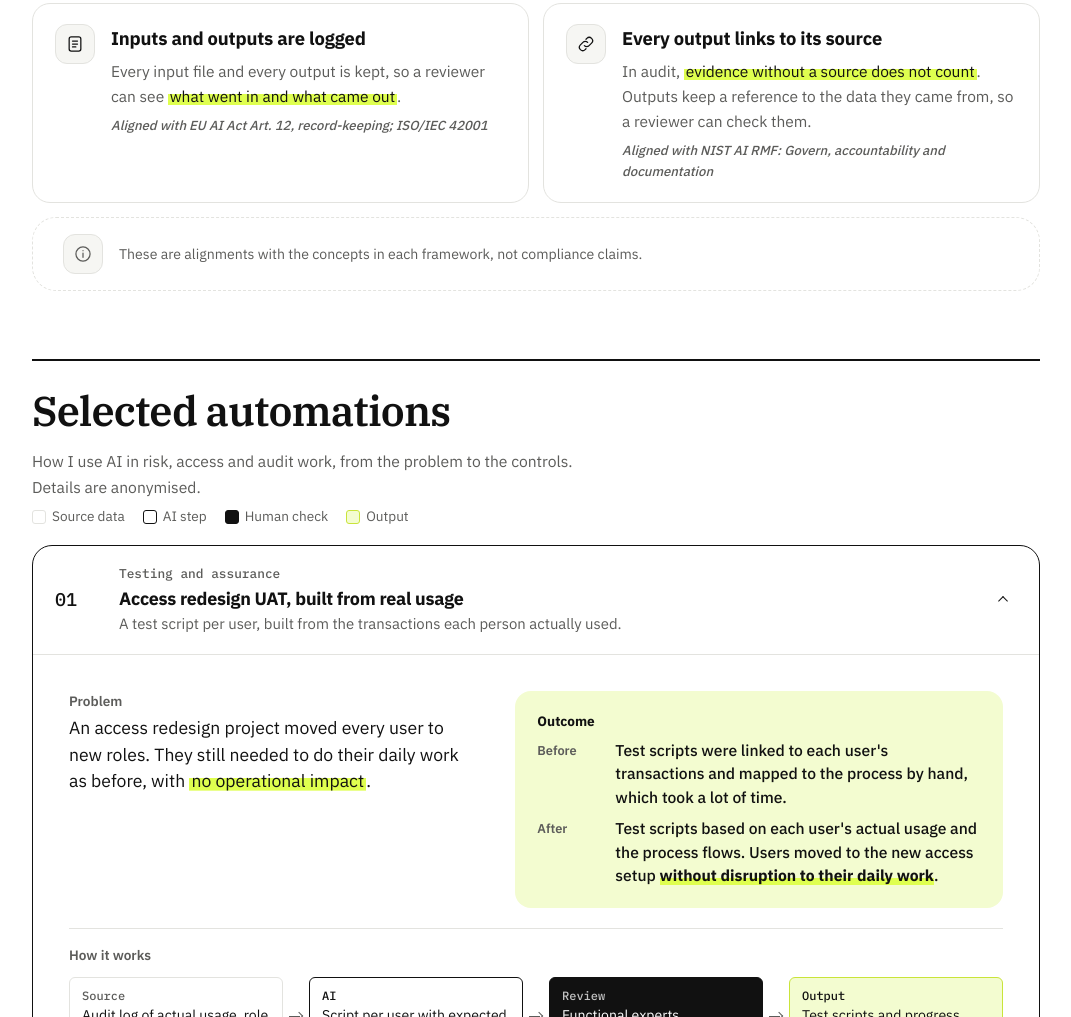
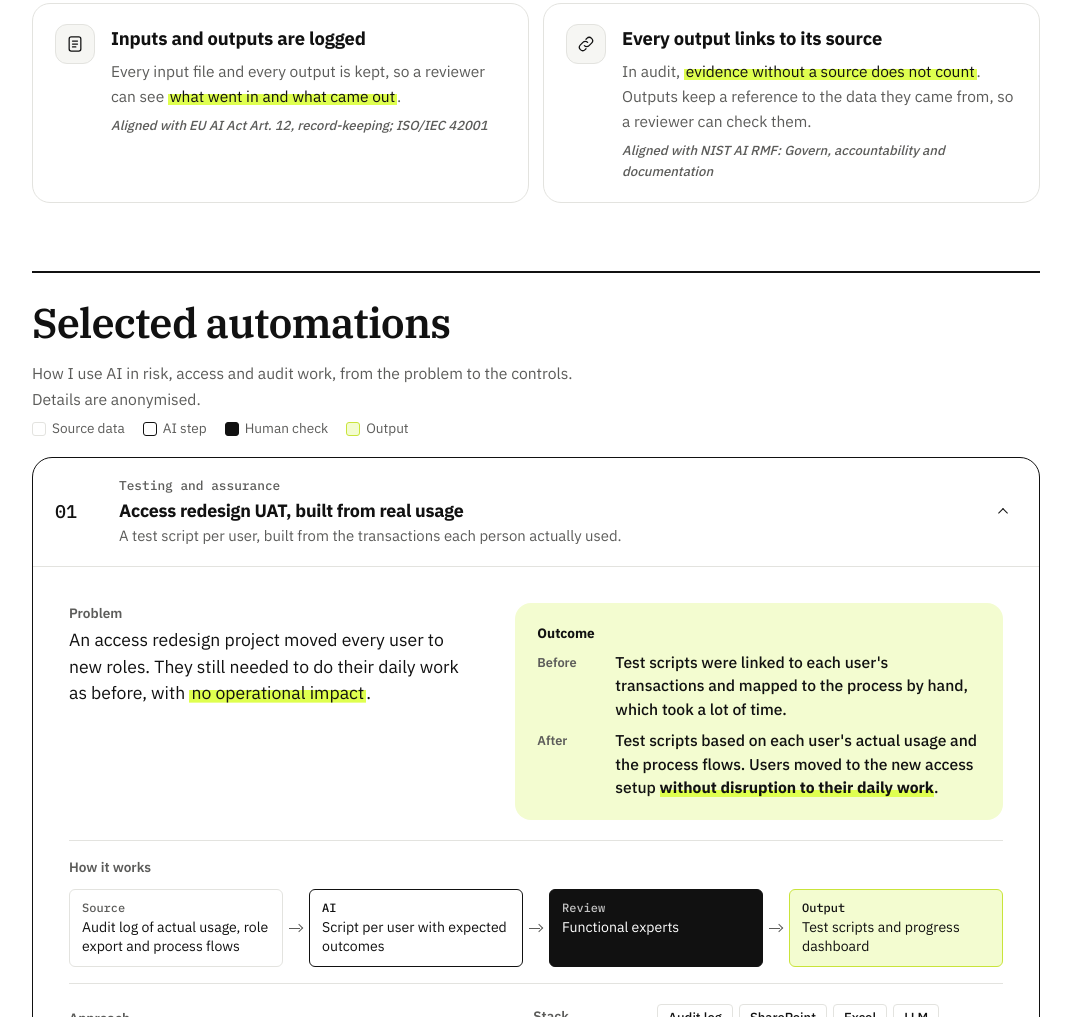
Before and after one commit to zsofiakalvin/zsofiakalvin.github.io, a plain HTML site: page automation.html in a window 1280 px wide. Shown: the part 865-1882 px from the top of the page, without its empty margins (104-1175 px from the left). Drawn offline with Linux system fonts and the light colour scheme.

Commit message:
Remove alignment disclaimer notes

```diff
--- a/automation.html
+++ b/automation.html
@@ -78,7 +78,6 @@
         <p>In audit, <mark class="hl">evidence without a source does not count</mark>. Outputs keep a reference to the data they came from, so a reviewer can check them.</p>
         <span class="aligned">Aligned with NIST AI RMF: Govern, accountability and documentation</span>
       </div></div>
-      <p class="aligned-note"><span class="p-ic" aria-hidden="true"><svg viewBox="0 0 24 24"><circle cx="12" cy="12" r="8.5"/><path d="M12 11v5M12 8h.01"/></svg></span><span>These are alignments with the concepts in each framework, not compliance claims.</span></p>
     </div>
   </section>
 
```
Also changed, not shown: governance.html (+0 -1 lines).
